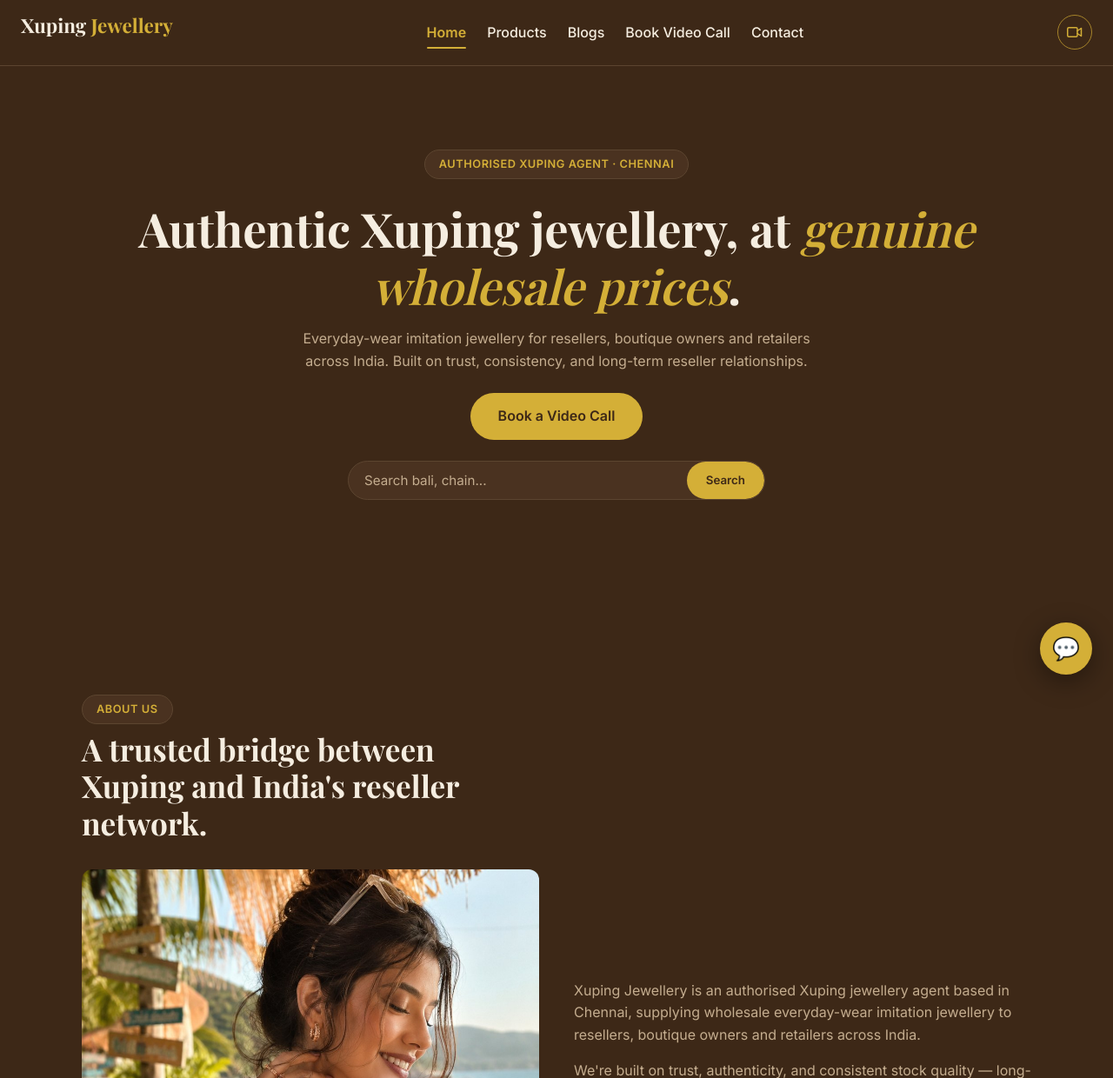
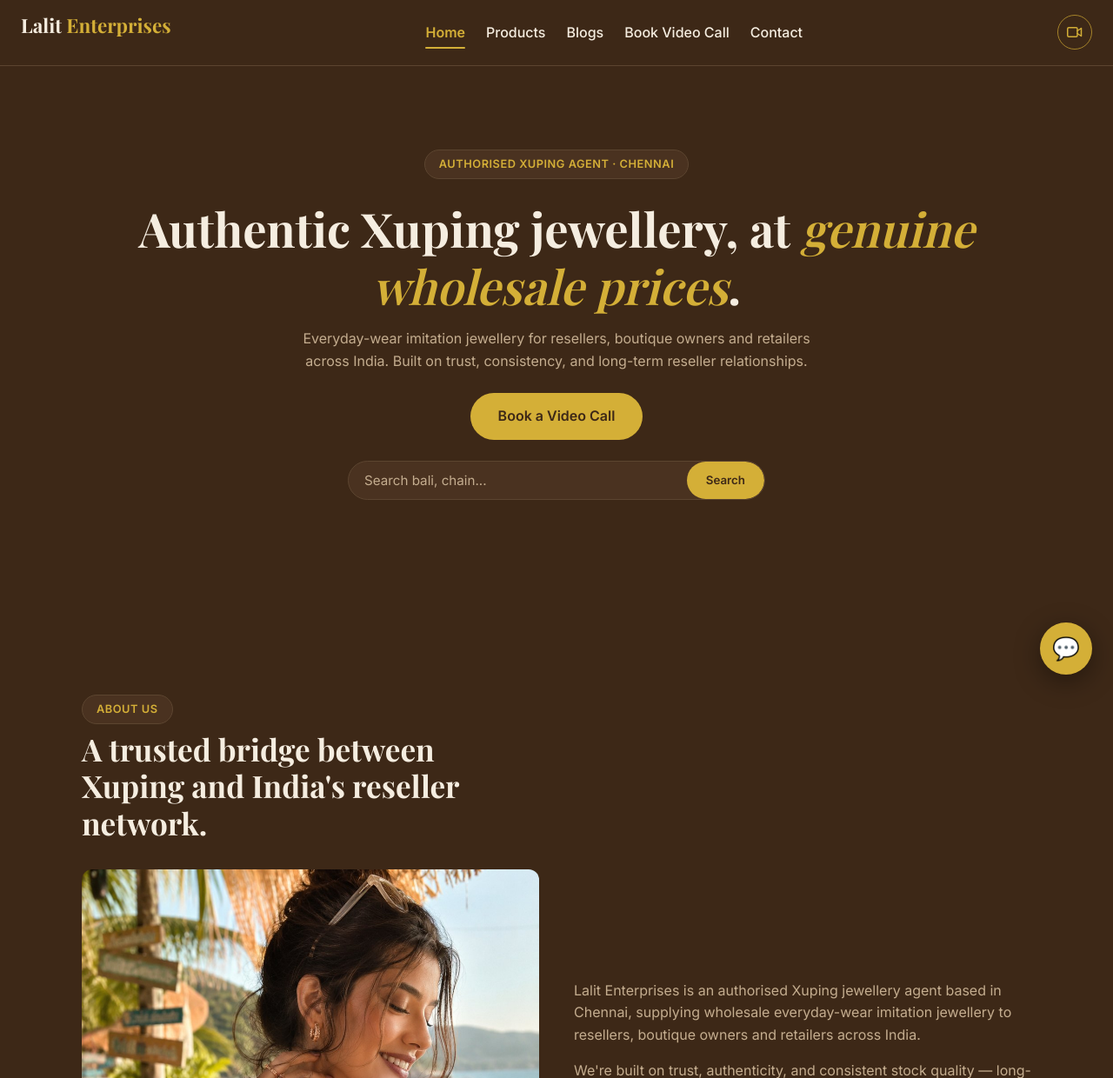
Before and after one commit to sandhyaavp-ui/LalitEnterprises-XupingJewlery, a Django app: page / in a window 1280 px wide. Shown: the top 1240 px of the page at 87% size. Run offline with Django 5.2, Linux system fonts and the light colour scheme; data comes from the database, SQL or seed files in the repository; some libraries are stand-ins or nearby versions; some web fonts are replaced.

Commit message:
Replace "Xuping Jewellery" with "Lalit Enterprises" in header, footer, about section
Updated the three spots the user pointed out: nav logo, footer heading,
and the about-section intro sentence. Left "Xuping" alone everywhere
else it refers to the actual product brand (e.g. "authorised Xuping
jewellery agent"), since that's a different meaning from the business's
own name.

Co-Authored-By: Claude Sonnet 5 <noreply@anthropic.com>

```diff
--- a/templates/base.html
+++ b/templates/base.html
@@ -16,7 +16,7 @@
 <body>
 
 <header class="site-header">
-    <a href="{% url 'pages:home' %}" class="logo">Xuping <span class="accent">Jewellery</span></a>
+    <a href="{% url 'pages:home' %}" class="logo">Lalit <span class="accent">Enterprises</span></a>
     <button id="nav-toggle" class="nav-toggle" aria-label="Toggle menu" aria-expanded="false">
         <svg width="20" height="20" viewBox="0 0 24 24" fill="none" stroke="currentColor" stroke-width="2"><path d="M3 12h18M3 6h18M3 18h18"/></svg>
     </button>
@@ -50,7 +50,7 @@
 <footer class="site-footer">
     <div class="container footer-grid">
         <div class="footer-col">
-            <h3>Xuping Jewellery</h3>
+            <h3>Lalit Enterprises</h3>
             <p>Authorised Xuping wholesale agent in Chennai — everyday-wear imitation jewellery for resellers and retailers across India.</p>
             <p class="footer-moq">Our Minimum order quantity is 6pcs of each design. Minimum amount of ₹20,000.</p>
         </div>
--- a/templates/pages/home.html
+++ b/templates/pages/home.html
@@ -26,7 +26,7 @@
             <img src="{% static 'images/about-model.jpg' %}" alt="Model wearing everyday Xuping gold-plated jewellery" data-aos="fade-right">
         </div>
         <div class="about-text-col" data-aos="fade-left">
-            <p>Xuping Jewellery is an authorised Xuping jewellery agent based in
+            <p>Lalit Enterprises is an authorised Xuping jewellery agent based in
                Chennai, supplying wholesale everyday-wear imitation jewellery to
                resellers, boutique owners and retailers across India.</p>
             <p>We're built on trust, authenticity, and consistent stock quality —
```
